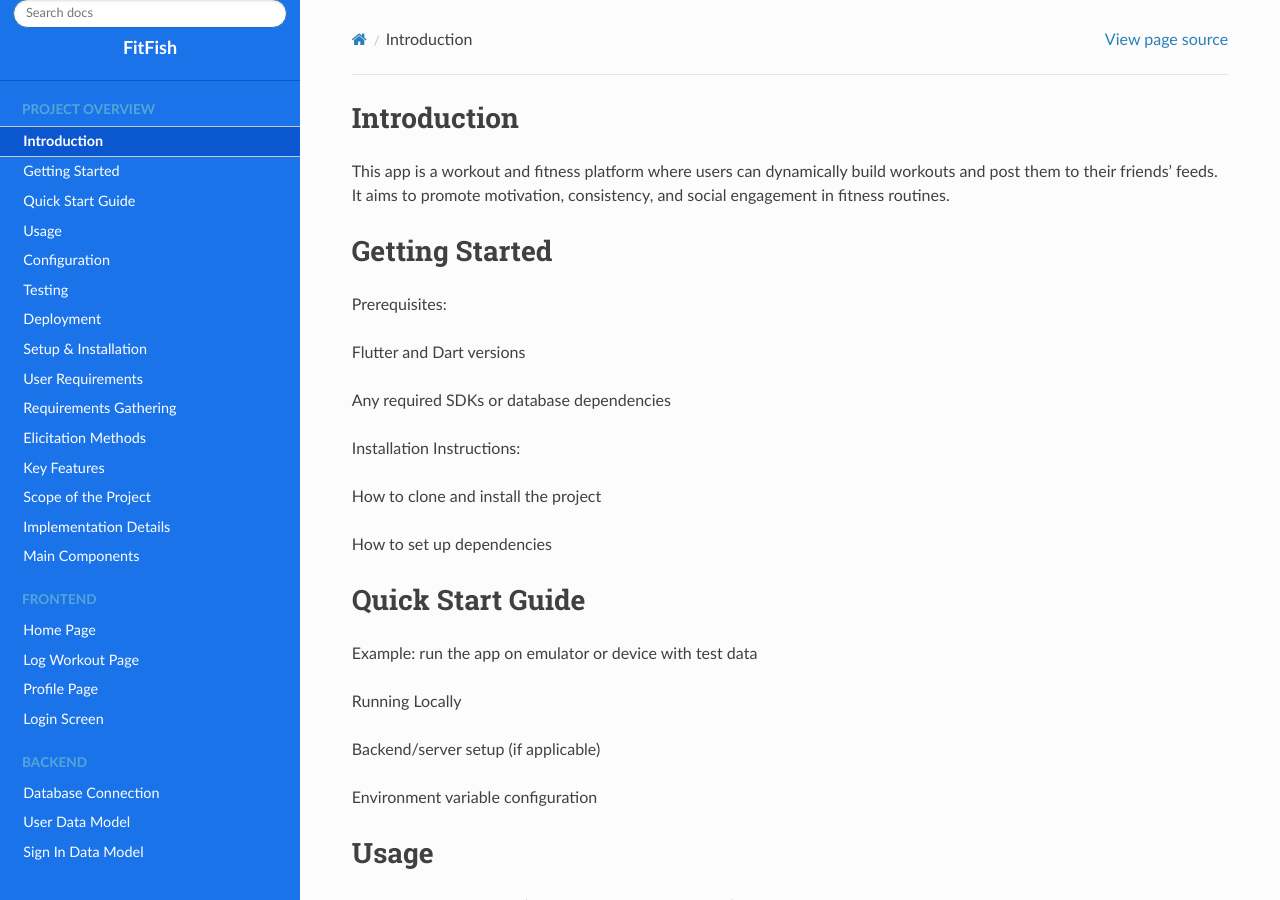
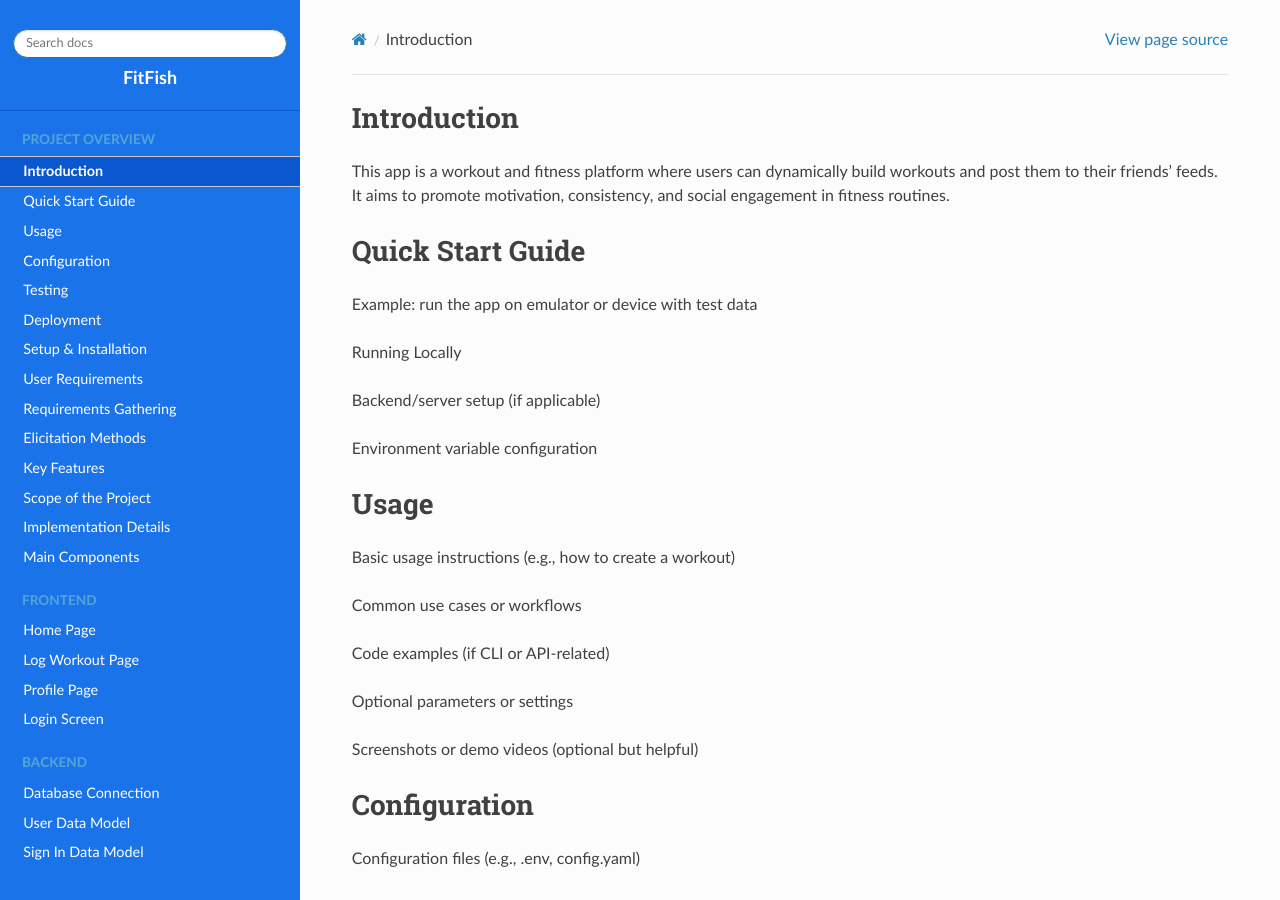
Before and after one commit to 5a-Fitness-App/5a-Code-Documentation, a Sphinx documentation site: the page built from docs/source/overview/introduction.rst, in a window 1280 px wide and 900 px high. Built offline with Sphinx 7.4.7 and the Read the Docs theme 3.1.0, drawn with Linux system fonts in a browser that asks for light colours.

Commit message:
Update introduction.rst

```diff
--- a/docs/source/overview/introduction.rst
+++ b/docs/source/overview/introduction.rst
@@ -2,19 +2,6 @@
 =====
 This app is a workout and fitness platform where users can dynamically build workouts and post them to their friends' feeds. It aims to promote motivation, consistency, and social engagement in fitness routines.
 
-Getting Started
-=====
-Prerequisites:
-
-Flutter and Dart versions
-
-Any required SDKs or database dependencies
-
-Installation Instructions:
-
-How to clone and install the project
-
-How to set up dependencies
 
 Quick Start Guide
 =====
```
